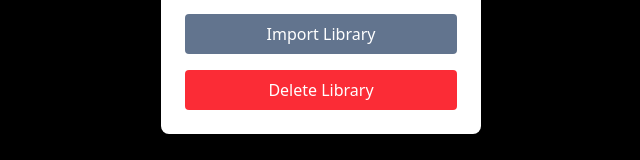
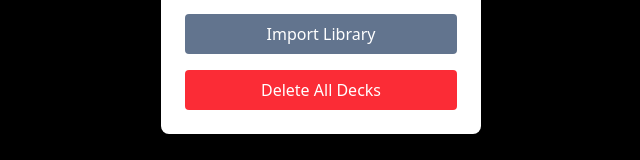
Before and after one commit to joshuascott019/flashcard-app, a React (Vite) app: page / in a window 1280 px wide. Both pictures are taken after a click on the button "⚙️". Shown: the part 483-643 px from the top of the page, without its empty margins (319-959 px from the left). Built offline with nearby package versions, Linux system fonts and the light colour scheme.

Commit message:
refactor

```diff
--- a/src/App.jsx
+++ b/src/App.jsx
@@ -24,7 +24,6 @@
   const [flipKey, setFlipKey] = useState(0);
   const [hasLoaded, setHasLoaded] = useState(false);
 
-  // Load from localStorage
   useEffect(() => {
     const stored = localStorage.getItem(STORAGE_KEY);
     if (stored) {
@@ -33,7 +32,6 @@
     setHasLoaded(true);
   }, []);
 
-  // Save to localStorage on change
   useEffect(() => {
     if (hasLoaded) {
       localStorage.setItem(STORAGE_KEY, JSON.stringify(libraries));
--- a/src/components/SettingsModal.jsx
+++ b/src/components/SettingsModal.jsx
@@ -6,11 +6,8 @@
   onSave,
   onLoad,
   onClear,
-  // onAddCard,
-  // onShuffle, // NEEDS FIXING
-  onManageDeck, // for editing cards in a deck
-  onManageDecks, // for editing ALL DECKS
-  // onCreateDeck,
+  onManageDeck,
+  onManageDecks,
   libraries,
   currentLibraryIndex,
   onLibraryChange,
@@ -35,13 +32,6 @@
         </label>
 
         <div className="flex flex-col gap-4">
-          {/* <button
-            onClick={onShuffle}
-            className="px-4 py-2 bg-slate-500 text-white rounded hover:bg-slate-600"
-          >
-            Shuffle Cards
-          </button> */}
-
           <button
             onClick={onManageDeck}
             className="px-4 py-2 bg-slate-500 text-white rounded hover:bg-slate-600"
@@ -76,7 +66,7 @@
             onClick={onClear}
             className="px-4 py-2 bg-red-500 text-white rounded hover:bg-red-600"
           >
-            Delete Library
+            Delete All Decks
           </button>
         </div>
 
```
